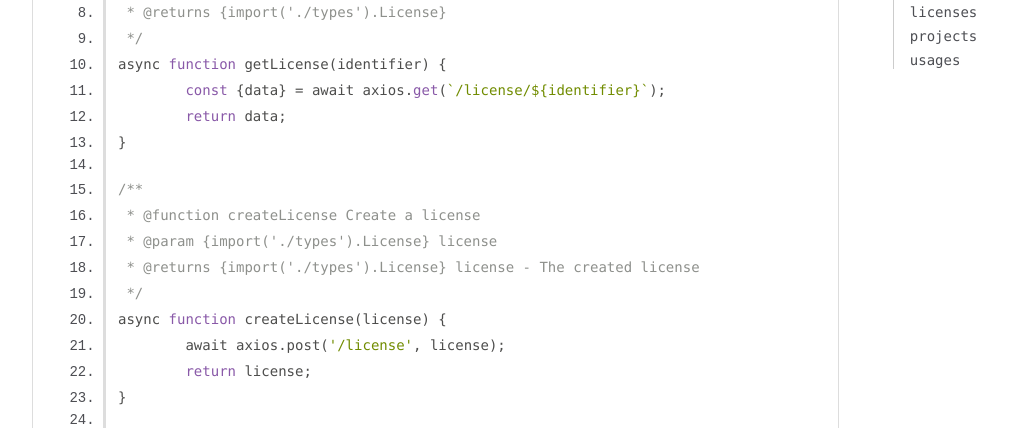
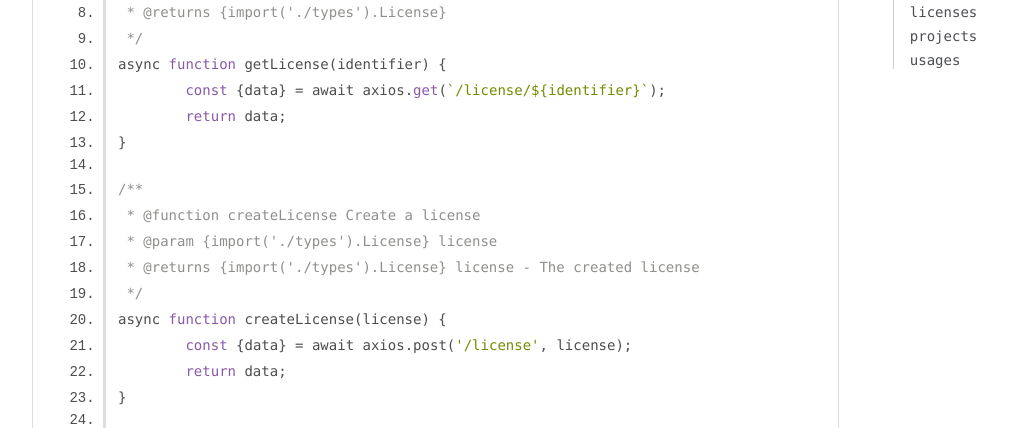
Before and after one commit to LarvenLLC/marra-sdk-js, a website: page docs/license.js.html in a window 1280 px wide. Shown: the part 312-740 px from the top of the page, without its empty margins (0-1034 px from the left). Drawn offline with Linux system fonts and the light colour scheme.

```diff
--- a/docs/license.js.html
+++ b/docs/license.js.html
@@ -46,8 +46,8 @@
  * @returns {import('./types').License} license - The created license
  */
 async function createLicense(license) {
-	await axios.post('/license', license);
-	return license;
+	const {data} = await axios.post('/license', license);
+	return data;
 }
 
 /**
@@ -91,7 +91,7 @@
 <br class="clear">
 
 <footer>
-    Documentation generated by <a href="https://github.com/jsdoc/jsdoc">JSDoc 4.0.3</a> on Thu Aug 08 2024 18:31:58 GMT+0300 (East Africa Time)
+    Documentation generated by <a href="https://github.com/jsdoc/jsdoc">JSDoc 4.0.3</a> on Thu Aug 08 2024 18:33:17 GMT+0300 (East Africa Time)
 </footer>
 
 <script> prettyPrint(); </script>
```
Also changed, not shown: docs/customer.js.html (+1 -1 lines), docs/global.html (+1 -1 lines), docs/index.html (+1 -1 lines), docs/index.js.html (+1 -1 lines), docs/module-Customer.html (+1 -1 lines), docs/module-License.html (+1 -1 lines), docs/module-Project.html (+1 -1 lines), docs/module-Usage.html (+1 -1 lines), docs/project.js.html (+1 -1 lines), docs/types.js.html (+1 -1 lines), docs/usage.js.html (+1 -1 lines).
